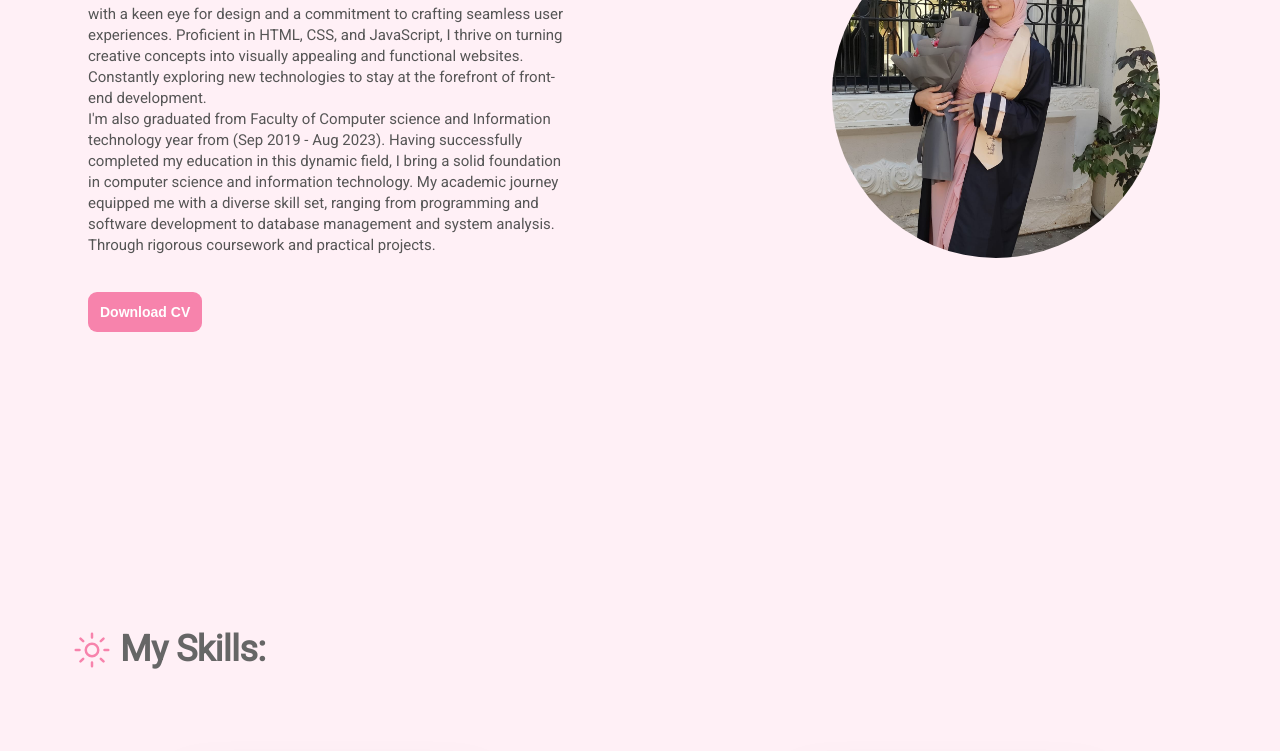
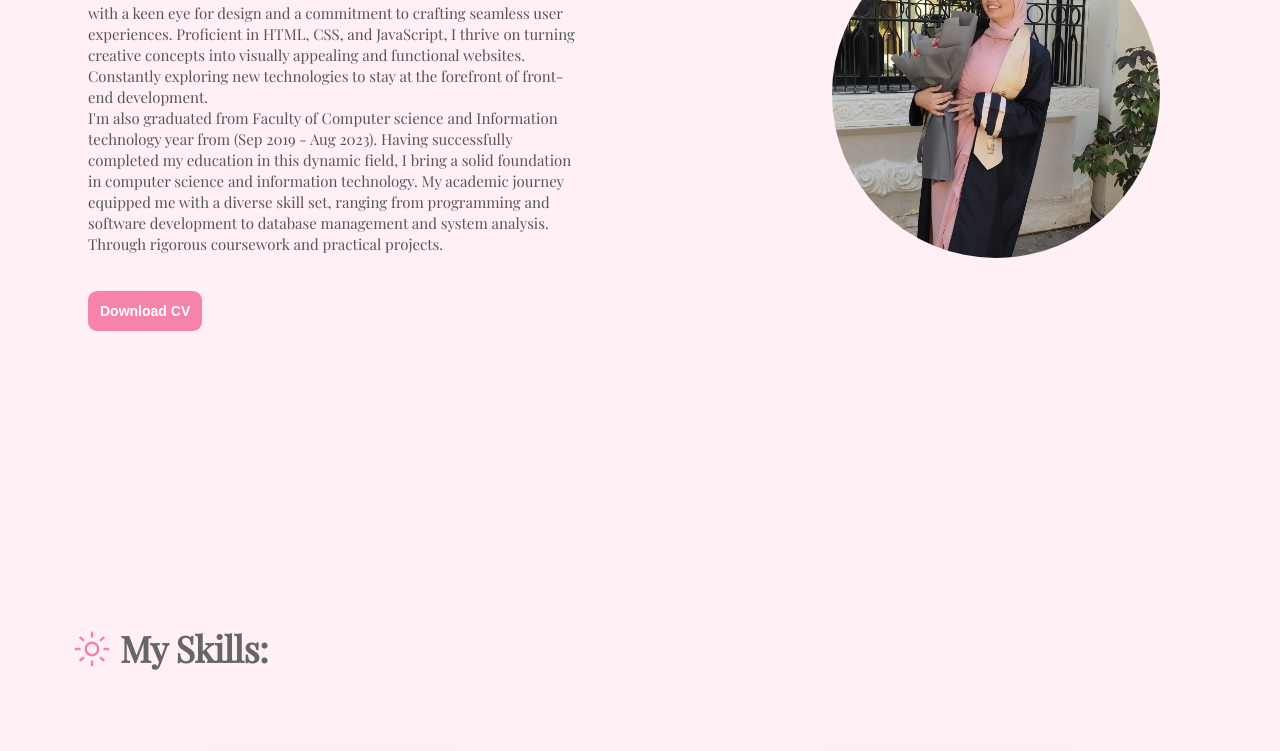
Before and after one commit to Hajar224/Personal_Portfolio, a plain HTML site: page index.html in a window 1280 px wide. Shown: the part 376-1127 px from the top of the page. Drawn offline with nearby package versions, Linux system fonts and the light colour scheme.

Commit message:
Update general.css

```diff
--- a/css/general.css
+++ b/css/general.css
@@ -1,5 +1,5 @@
 
-@import url('https://fonts.googleapis.com/css2?family=Roboto:ital,wght@0,400;1,100&family=Young+Serif&display=swap');
+@import url('https://fonts.googleapis.com/css2?family=Playfair+Display&display=swap');
 *{
     margin: 0;
     padding: 0;
@@ -15,9 +15,9 @@ html{
 }
 
 body{
-    font-family: 'Roboto', sans-serif;
+   font-family: 'Playfair Display', serif;
     font-weight: 400;
-    color: #666;
+    color: #555;
     line-height: 1;
     background-color: #fff0f6;
 }
```
